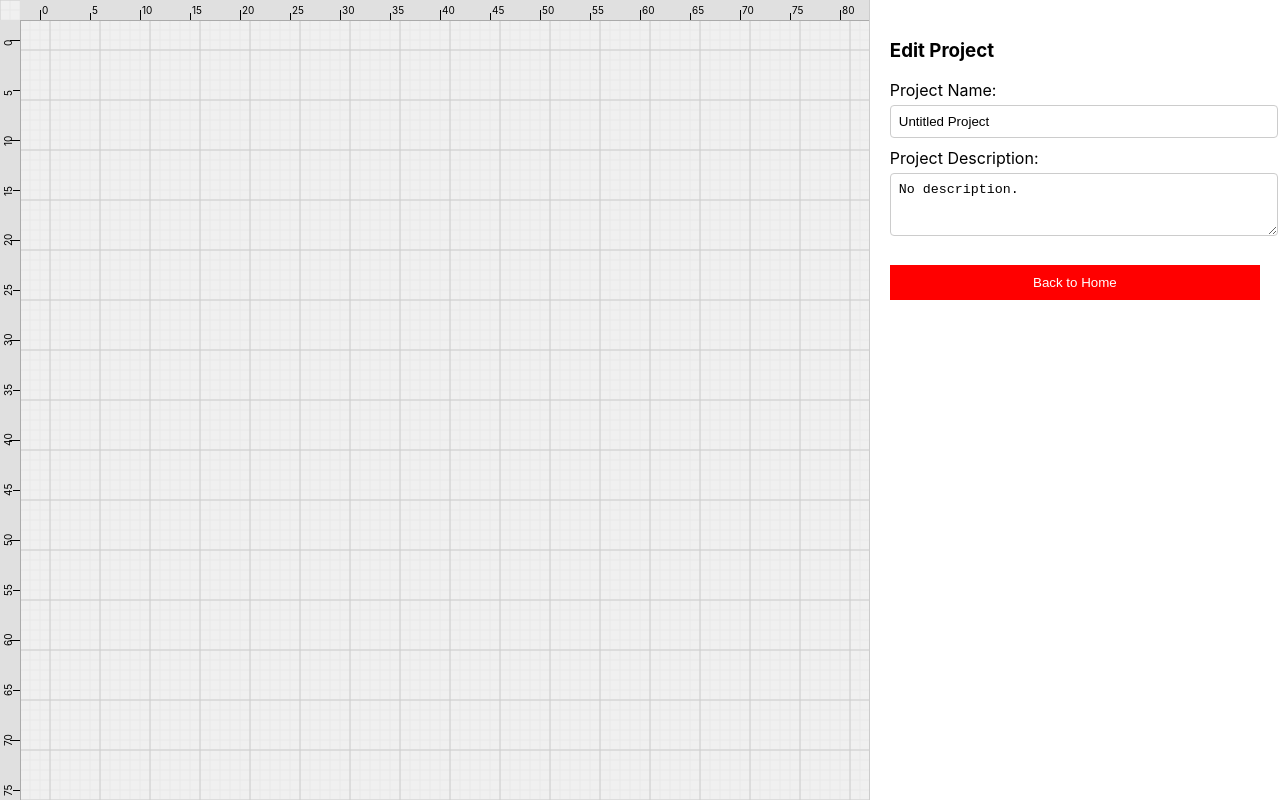
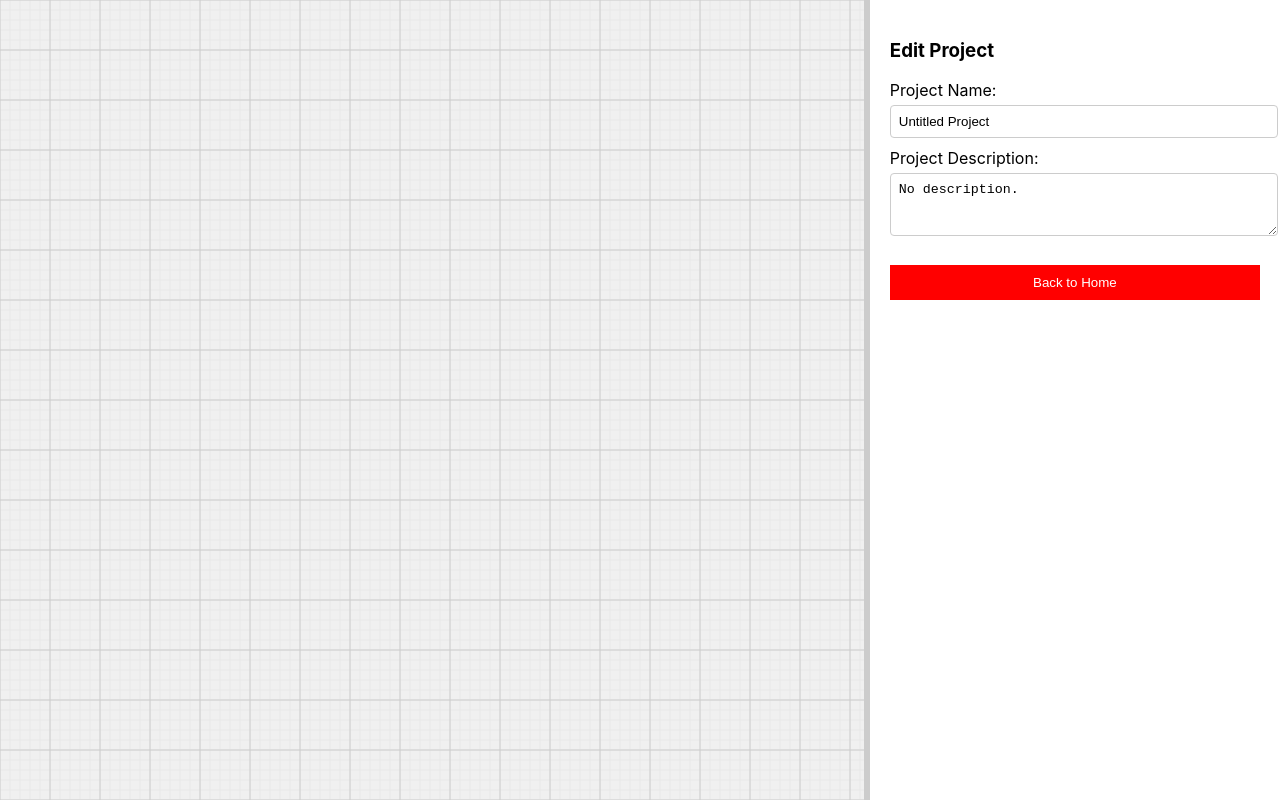
Before and after one commit to nuhm/WiFi-Planner-Tool, a React (Create React App) app in the folder frontend/: page /workspace in a window 1280 px wide. Built offline with nearby package versions, Linux system fonts and the light colour scheme.

Commit message:
Removed ruler and fixed things

```diff
--- a/frontend/src/components/CanvasGrid.js
+++ b/frontend/src/components/CanvasGrid.js
@@ -3,8 +3,6 @@ import "../styles/Workspace.css";
 
 const CanvasGrid = () => {
   const canvasRef = useRef(null);
-  const rulerXRef = useRef(null);
-  const rulerYRef = useRef(null);
   const [zoom, setZoom] = useState(1);
   const [offset, setOffset] = useState({ x: 0, y: 0 });
   const [isDragging, setIsDragging] = useState(false);
@@ -22,7 +20,7 @@ const CanvasGrid = () => {
 
     ctx.clearRect(0, 0, canvas.width, canvas.height);
 
-    // **Reverse the movement so rulers go in the correct direction**
+    // **Align Grid Correctly**
     const alignedOffsetX = -Math.round(offset.x % gridSize);
     const alignedOffsetY = -Math.round(offset.y % gridSize);
 
@@ -59,65 +57,7 @@ const CanvasGrid = () => {
       ctx.lineTo(canvas.width, y);
       ctx.stroke();
     }
-
-    updateRulers(gridSize, offset);
   }, [zoom, offset]);
-
-
-  const updateRulers = (gridSize, offset) => {
-    const rulerX = rulerXRef.current;
-    const rulerY = rulerYRef.current;
-    if (!rulerX || !rulerY) return;
-
-    rulerX.innerHTML = "";
-    rulerY.innerHTML = "";
-
-    const possibleSteps = [5, 10, 20, 50, 100, 200, 500, 1000];
-    let labelStep = possibleSteps.find((s) => gridSize * s >= 100) || 1000;
-
-    // **Fix Ruler Offset When Zooming**
-    const alignedOffsetX = -Math.round(offset.x % gridSize);
-    const alignedOffsetY = -Math.round(offset.y % gridSize);
-
-    // **Top Ruler (X-Axis)**
-    for (let i = alignedOffsetX + 20; i < window.innerWidth; i += gridSize) {
-      const labelValue = Math.round((i + offset.x - 20) / gridSize) * labelStep;
-
-      const tick = document.createElement("div");
-      tick.className = "ruler-tick";
-      tick.style.left = `${i}px`;
-      tick.style.height = labelValue % (labelStep * 2) === 0 ? "10px" : labelValue % labelStep === 0 ? "7px" : "4px";
-      rulerX.appendChild(tick);
-
-      if (labelValue % labelStep === 0) {
-        const mark = document.createElement("div");
-        mark.className = "ruler-mark";
-        mark.style.left = `${i}px`;
-        mark.innerText = `${labelValue}`;
-        rulerX.appendChild(mark);
-      }
-    }
-
-    // **Left Ruler (Y-Axis)**
-    for (let i = alignedOffsetY + 20; i < window.innerHeight; i += gridSize) {
-      const labelValue = Math.round((i + offset.y - 20) / gridSize) * labelStep;
-
-      const tick = document.createElement("div");
-      tick.className = "ruler-tick";
-      tick.style.top = `${i}px`;
-      tick.style.width = labelValue % (labelStep * 2) === 0 ? "10px" : labelValue % labelStep === 0 ? "7px" : "4px";
-      rulerY.appendChild(tick);
-
-      if (labelValue % labelStep === 0) {
-        const mark = document.createElement("div");
-        mark.className = "ruler-mark";
-        mark.style.top = `${i}px`;
-        mark.innerText = `${labelValue}`;
-        rulerY.appendChild(mark);
-      }
-    }
-  };
-
 
   const handleZoom = (event) => {
     event.preventDefault();
@@ -139,7 +79,6 @@ const CanvasGrid = () => {
     setZoom(newZoom);
   };
 
-
   const startPan = (event) => {
     setIsDragging(true);
     dragStart.current = { x: event.clientX - offset.x, y: event.clientY - offset.y };
@@ -148,7 +87,6 @@ const CanvasGrid = () => {
   const handlePan = (event) => {
     if (!isDragging) return;
 
-    // **Reverse movement direction for correct panning**
     setOffset({
       x: offset.x - (event.clientX - dragStart.current.x),
       y: offset.y - (event.clientY - dragStart.current.y),
@@ -158,17 +96,12 @@ const CanvasGrid = () => {
     dragStart.current = { x: event.clientX, y: event.clientY };
   };
 
-
   const stopPan = () => {
     setIsDragging(false);
   };
 
   return (
     <div className="workspace">
-      {/* Ruler Elements */}
-      <div className="ruler-x" ref={rulerXRef}></div>
-      <div className="ruler-y" ref={rulerYRef}></div>
-
       {/* Grid */}
       <div
         className="canvas-container"
--- a/frontend/src/styles/Workspace.css
+++ b/frontend/src/styles/Workspace.css
@@ -32,91 +32,6 @@
   cursor: grab;
 }
 
-/* 🔹 Sidebar */
-.sidebar {
-  width: 300px; /* Sidebar width - update as needed */
-  background: #ffffff;
-  border-left: 1px solid #ccc;
-  display: flex;
-  flex-direction: column;
-  padding: 20px;
-  transition: width 0.2s ease;
-  overflow-y: auto;
-  z-index: 50; /* Ensure sidebar is above rulers */
-}
-
-/* 🔹 Top Ruler (Fixed, Stops at Sidebar) */
-.ruler-x {
-  position: fixed;
-  top: 0;
-  left: 20px;
-  width: calc(100vw - 20px);
-  height: 20px;
-  background: #e0e0e0;
-  border-bottom: 1px solid #aaa;
-  display: flex;
-  align-items: center;
-  z-index: 10; /* Ensure it's under the sidebar */
-}
-
-/* 🔹 Left Ruler (Fixed) */
-.ruler-y {
-  position: fixed;
-  top: 20px;
-  left: 0;
-  width: 20px;
-  height: calc(100vh - 20px);
-  background: #e0e0e0;
-  border-right: 1px solid #aaa;
-  display: flex;
-  flex-direction: column;
-  align-items: center;
-  z-index: 10; /* Ensure it's under the sidebar */
-}
-
-/* 🔹 Ruler Marks */
-.ruler-mark {
-  position: absolute;
-  font-size: 10px;
-  color: black;
-  padding: 2px;
-  white-space: nowrap;
-}
-
-/* 🔹 Horizontal Ruler Numbers */
-.ruler-x .ruler-mark {
-  bottom: 2px;
-}
-
-/* 🔹 Vertical Ruler Numbers (Rotated Correctly) */
-.ruler-y .ruler-mark {
-  position: absolute;
-  left: 8px; /* Adjust distance from ticks */
-  transform: rotate(-90deg);
-  transform-origin: left center;
-}
-
-/* 🔹 Tick Marks (Notches) */
-.ruler-tick {
-  position: absolute;
-  background: black;
-}
-
-/* 🔹 Horizontal Ticks */
-.ruler-x .ruler-tick {
-  width: 1px;
-  height: 8px;
-  bottom: 0;
-}
-
-/* 🔹 Vertical Ticks */
-.ruler-y .ruler-tick {
-  height: 1px;
-  width: 8px;
-  right: 0;
-}
-
-
 /* Left Side: Canvas */
 .canvas-area {
   background: #f0f0f0;
@@ -126,17 +41,6 @@
   align-items: center;
   text-align: center;
   overflow: hidden;
-}
-
-/* Right Side: Sidebar */
-.sidebar {
-  background: #ffffff;
-  border-left: 1px solid #ccc;
-  display: flex;
-  flex-direction: column;
-  padding: 20px;
-  transition: width 0.2s ease;
-  overflow-y: auto;
 }
 
 /* Sidebar Content */
@@ -166,14 +70,30 @@
   text-align: center;
 }
 
-/* Resizer Handle */
+/* 🔹 Sidebar */
+.sidebar {
+  width: 300px;
+  background: #ffffff;
+  border-left: 1px solid #ccc;
+  display: flex;
+  flex-direction: column;
+  padding: 20px;
+  transition: width 0.2s ease;
+  overflow-y: auto;
+  z-index: 50;
+  position: relative;
+}
+
+/* 🔹 Resizer Handle (Between Canvas & Sidebar) */
 .resizer {
   width: 5px;
+  background: #ccc;
   cursor: ew-resize;
-  background: #ccc;
-  transition: background 0.2s;
+  transition: background 0.2s ease;
+  z-index: 51;
 }
 
+/* 🔹 Hover Effect for Better Visibility */
 .resizer:hover {
   background: #888;
 }
```
